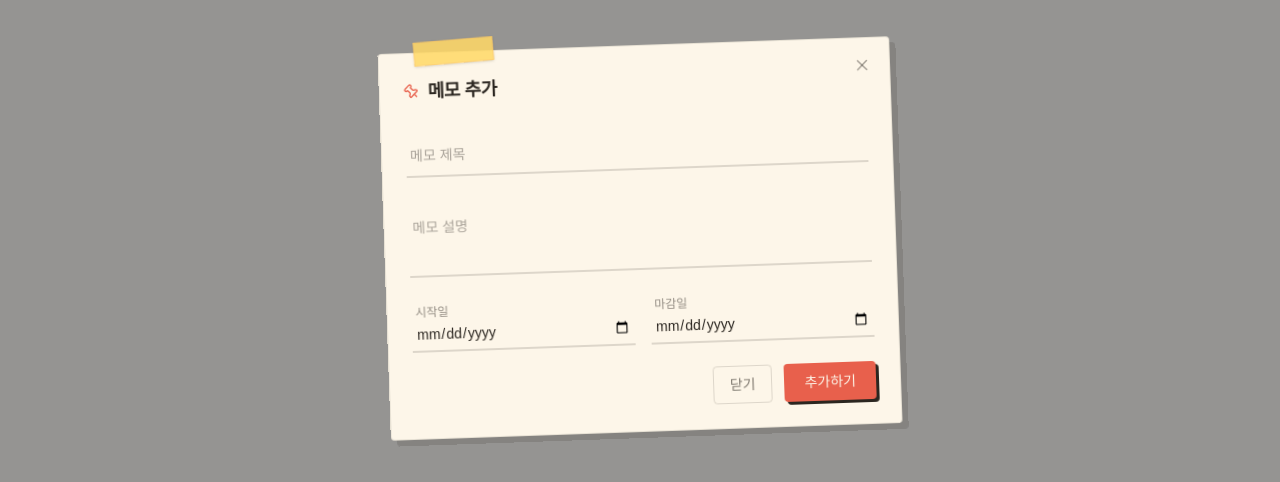
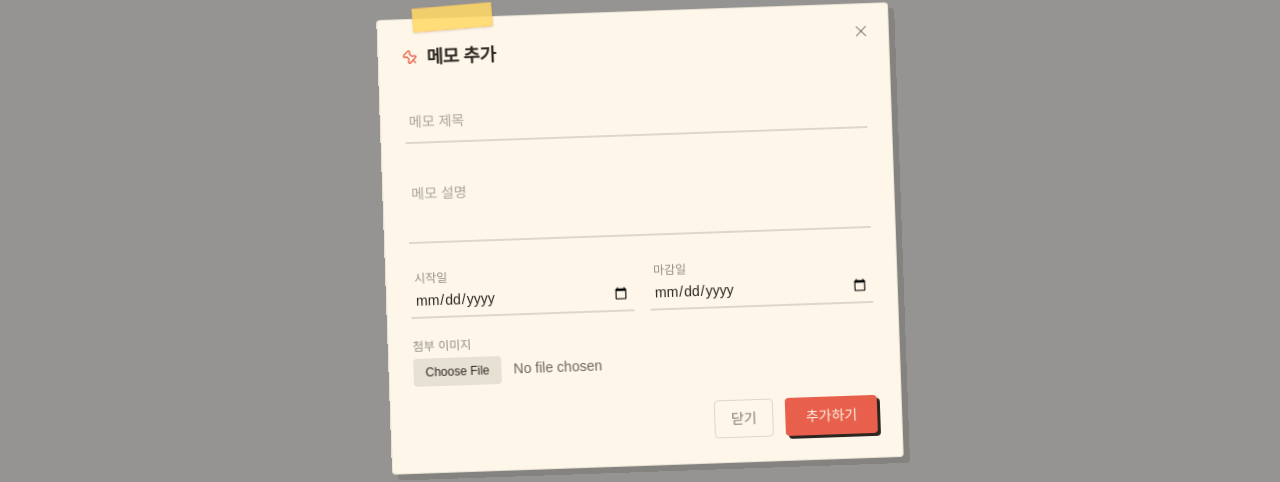
Before and after one commit to johyunsoo33/small-side-project, a Next.js app: page /myMemo in a window 1280 px wide. Both pictures are taken after a click on the button "할 일 추가". Shown: the part 162-644 px from the top of the page. Built offline with nearby package versions, Linux system fonts and the light colour scheme; no server answers.

Commit message:
✨ 메모 기능 개선: MemoBox에서 MemoProps 타입 사용 및 MemoItem에서 이미지 첨부 기능 추가

```diff
--- a/src/Component/MemoBox/MemoBox.tsx
+++ b/src/Component/MemoBox/MemoBox.tsx
@@ -3,9 +3,9 @@ import { useState } from "react";
 import MemoList from "./MemoListBox/MemoList";
 import MemoPopUp from "./MemoPopUp/MemoPopUp";
 import MemoTopBox from "./MemoTopBox/MemoTopBox";
-import { TaskProps } from "@/src/types/addTaskType";
+import { MemoProps, TaskProps } from "@/src/types/addTaskType";
 
-export default function MemoBox({ memoList }: { memoList: TaskProps[] }) {
+export default function MemoBox({ memoList }: { memoList: MemoProps[] }) {
   const [open, setOpen] = useState(false);
   const createMemo = () => {
     setOpen(true);
--- a/src/Component/MemoBox/MemoListBox/MemoItem.tsx
+++ b/src/Component/MemoBox/MemoListBox/MemoItem.tsx
@@ -39,6 +39,7 @@ export default function MemoItem({
             src={imgSrc}
             width={50}
             height={50}
+            unoptimized
             className="col-start-1 row-start-1 row-span-3 w-full h-full self-stretch rounded-md object-cover"
           />
         ) : (
--- a/src/Component/MemoBox/MemoListBox/MemoList.tsx
+++ b/src/Component/MemoBox/MemoListBox/MemoList.tsx
@@ -1,13 +1,19 @@
 import { MemoProps } from "@/src/types/addTaskType";
 import MemoItem from "./MemoItem";
 import DOMPurify from "isomorphic-dompurify";
+
+const API_URL = process.env.NEXT_PUBLIC_API_URL;
 
 export default function MemoList({ memoList }: { memoList: MemoProps[] }) {
   return (
     <ol className="max-w-10/12 mt-10 m-auto flex flex-col gap-4 w-full">
       {memoList.map((item) => (
         <MemoItem
-          imgSrc={item?.imgSrc}
+          imgSrc={
+            item?.attachment
+              ? `${API_URL}/uploads/${item.attachment.filename}`
+              : undefined
+          }
           _id={item._id}
           title={item.title}
           content={item.content}
--- a/src/Component/MemoBox/MemoPopUp/MemoPopUp.tsx
+++ b/src/Component/MemoBox/MemoPopUp/MemoPopUp.tsx
@@ -1,7 +1,14 @@
 "use client";
 
-import type { ChangeEvent, MouseEvent } from "react";
+import {
+  useActionState,
+  useEffect,
+  type ChangeEvent,
+  type MouseEvent,
+} from "react";
+import { useRouter } from "next/navigation";
 import { X, Pin } from "lucide-react";
+import { AddMemo } from "@/src/functions/CalenderTaskAdd";
 
 interface MemoPopUpProps {
   closePopUpFunction: () => void;
@@ -20,6 +27,16 @@ export default function MemoPopUp({
   const stopPopUpClick = (event: MouseEvent<HTMLDivElement>) => {
     event.stopPropagation();
   };
+
+  const [state, formAction, isLoading] = useActionState(AddMemo, null);
+  const router = useRouter();
+
+  useEffect(() => {
+    if (state?.ok === 1) {
+      closePopUpFunction();
+      router.refresh();
+    }
+  }, [state]);
 
   return popUpStatus ? (
     <div
@@ -52,11 +69,16 @@ export default function MemoPopUp({
           </header>
 
           <main>
-            <form action="" className="flex flex-col gap-5">
+            <form
+              id="memo-form"
+              action={formAction}
+              className="flex flex-col gap-5"
+            >
               {/* 제목 - 플로팅 라벨 */}
               <div className="relative">
                 <input
                   id="memo-title"
+                  name="title"
                   type="text"
                   placeholder=" "
                   className="peer w-full border-b-2 border-[#2B2620]/15 bg-transparent px-1 pb-1.5 pt-5 text-[#2B2620] outline-none transition-colors duration-200 focus:border-[#E8604C]"
@@ -73,7 +95,7 @@ export default function MemoPopUp({
               <div className="relative">
                 <textarea
                   id="memo-desc"
-                  name="description"
+                  name="content"
                   placeholder=" "
                   rows={2}
                   onChange={MemoAddContentArea}
@@ -92,6 +114,7 @@ export default function MemoPopUp({
                 <div className="relative">
                   <input
                     id="start-date"
+                    name="startDate"
                     type="date"
                     className="w-full border-b-2 border-[#2B2620]/15 bg-transparent px-1 pb-1.5 pt-5 text-sm text-[#2B2620] outline-none transition-colors duration-200 focus:border-[#E8604C]"
                   />
@@ -105,6 +128,7 @@ export default function MemoPopUp({
                 <div className="relative">
                   <input
                     id="end-date"
+                    name="endDate"
                     type="date"
                     className="w-full border-b-2 border-[#2B2620]/15 bg-transparent px-1 pb-1.5 pt-5 text-sm text-[#2B2620] outline-none transition-colors duration-200 focus:border-[#E8604C]"
                   />
@@ -115,6 +139,20 @@ export default function MemoPopUp({
                     마감일
                   </label>
                 </div>
+              </div>
+
+              {/* 첨부 이미지 */}
+              <div className="relative">
+                <label className="mb-1 block text-xs font-medium text-[#2B2620]/50">
+                  첨부 이미지
+                </label>
+                <input
+                  id="memo-attachment"
+                  name="attachment"
+                  type="file"
+                  accept="image/*"
+                  className="w-full text-sm text-[#2B2620]/70 file:mr-3 file:rounded-sm file:border-0 file:bg-[#2B2620]/10 file:px-3 file:py-1.5 file:text-xs file:font-medium file:text-[#2B2620] hover:file:bg-[#2B2620]/20"
+                />
               </div>
             </form>
           </main>
@@ -128,10 +166,12 @@ export default function MemoPopUp({
               닫기
             </button>
             <button
-              type="button"
-              className="rounded-sm bg-[#E8604C] px-5 py-2 text-sm font-medium text-[#FDF6E9] shadow-[3px_3px_0_0_#2B2620] transition-all duration-100 hover:brightness-105 active:translate-x-[3px] active:translate-y-[3px] active:shadow-none"
+              type="submit"
+              form="memo-form"
+              disabled={isLoading}
+              className="rounded-sm bg-[#E8604C] px-5 py-2 text-sm font-medium text-[#FDF6E9] shadow-[3px_3px_0_0_#2B2620] transition-all duration-100 hover:brightness-105 active:translate-x-[3px] active:translate-y-[3px] active:shadow-none disabled:opacity-60"
             >
-              추가하기
+              {isLoading ? "추가하는 중..." : "추가하기"}
             </button>
           </footer>
         </div>
```
